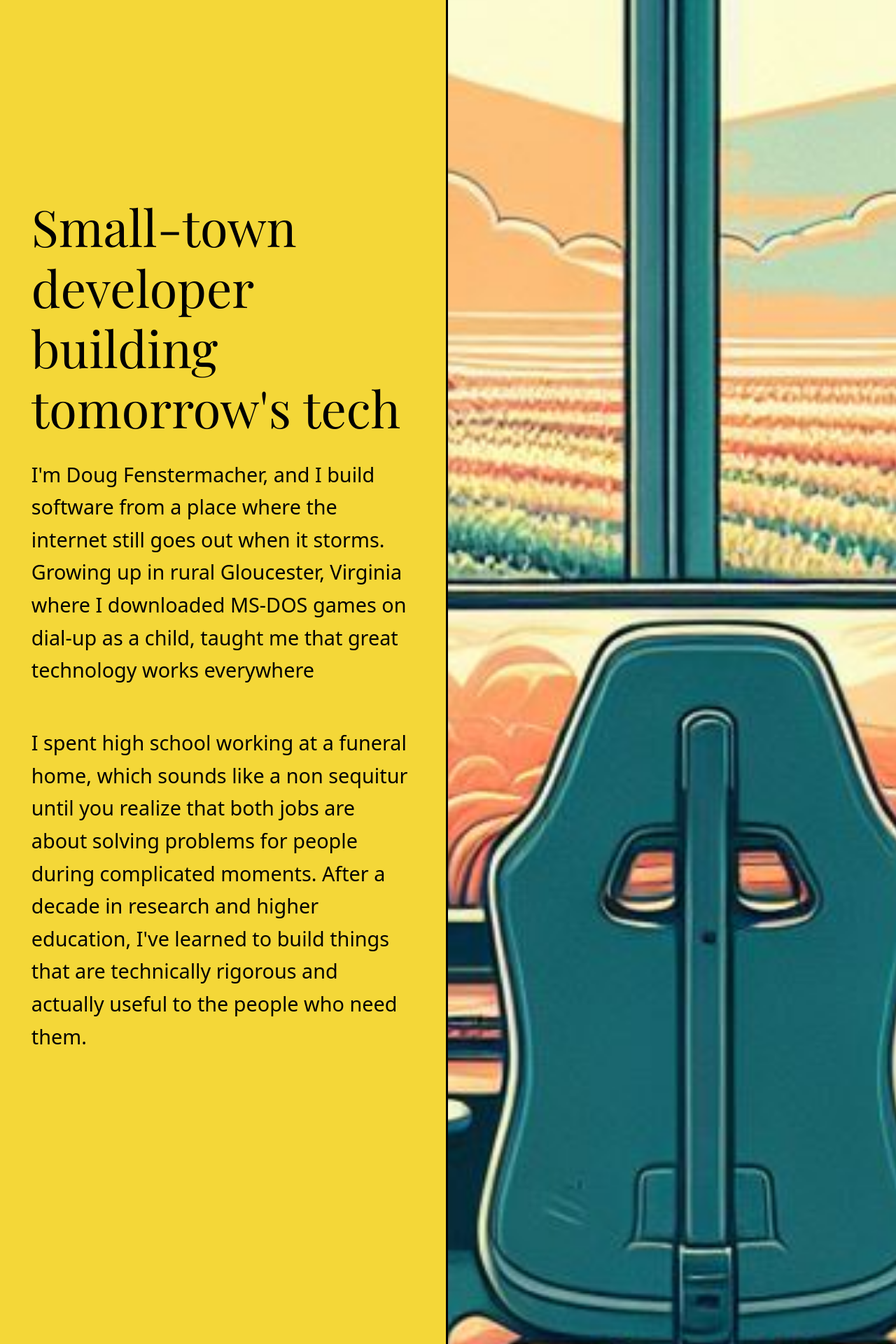
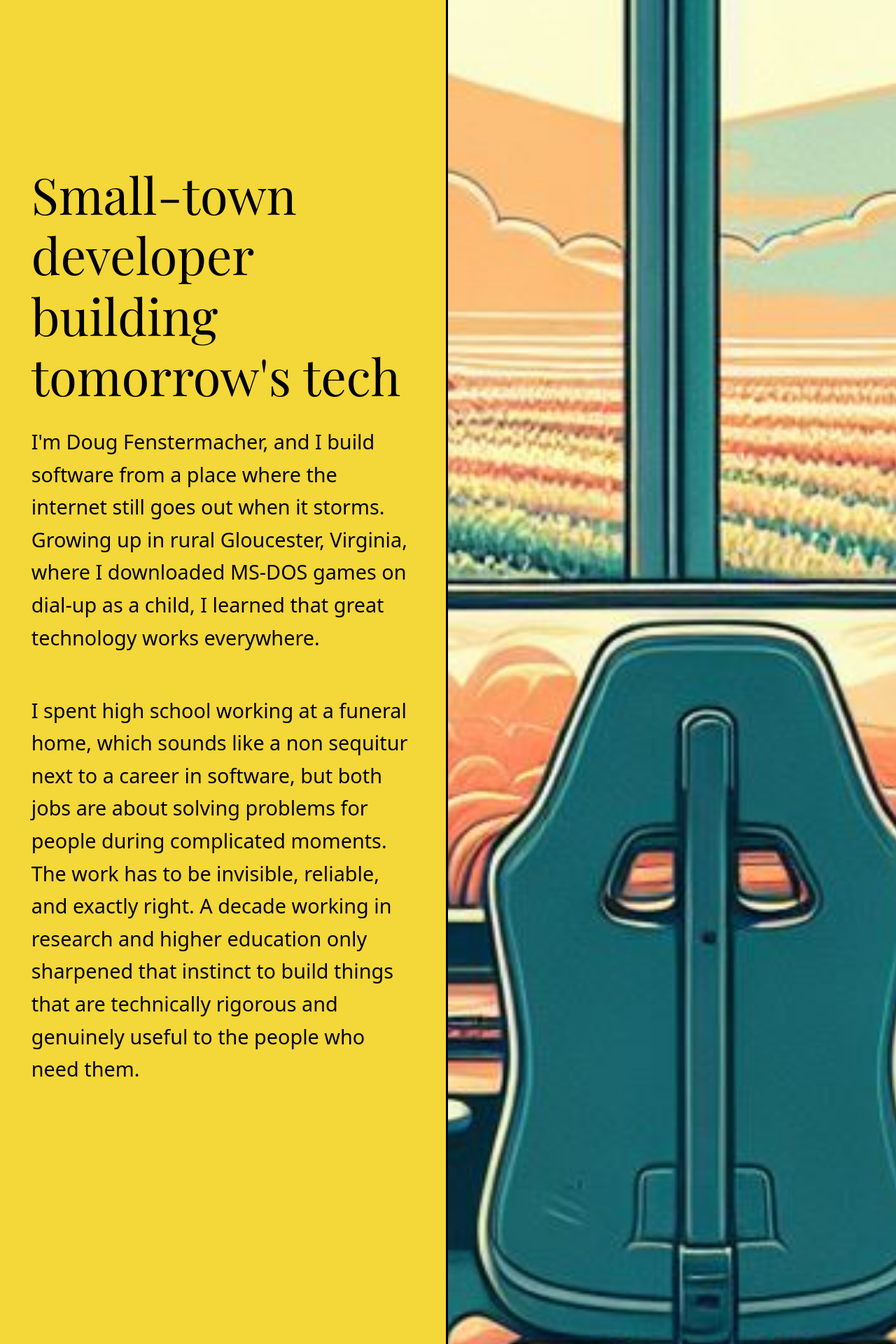
Before and after one commit to dpfens/dpfens.github.io, a Jekyll site: the page built from about.md, in a window 1280 px wide. Shown: the part 1055-2975 px from the top of the page at 70% size. Built offline with Jekyll 4.4.1, drawn with Linux system fonts in a browser that asks for light colours; some web fonts are replaced; some of the changed lines change nothing that is shown; some of the changed text lies outside the part shown.

Commit message:
improved upon the content and fixed some typos/poor grammar

```diff
--- a/about.md
+++ b/about.md
@@ -6,8 +6,8 @@
 <div class="hero bg-orange-3 border-3 border-bottom border-black">
     <div class="hero-left hero-content hero-top d-flex flex-column justify-content-center border-lg-3 border-end-lg border-lg-black py-4 min-vh-50">
         <h1 class="headline">Small-town developer building tomorrow's tech</h1>
-        <p class="tagline">I'm Doug Fenstermacher, and I build software from a place where the internet still goes out when it storms.  Growing up in rural Gloucester, Virginia where I downloaded MS-DOS games on dial-up as a child, taught me that great technology works everywhere</p>
-        <p class="tagline">I spent high school working at a funeral home, which sounds like a non sequitur until you realize that both jobs are about solving problems for people during complicated moments. After a decade in research and higher education, I've learned to build things that are technically rigorous and actually useful to the people who need them.</p>
+        <p class="tagline">I'm Doug Fenstermacher, and I build software from a place where the internet still goes out when it storms.  Growing up in rural Gloucester, Virginia, where I downloaded MS-DOS games on dial-up as a child, I learned that great technology works everywhere.</p>
+        <p class="tagline">I spent high school working at a funeral home, which sounds like a non sequitur next to a career in software, but both jobs are about solving problems for people during complicated moments.  The work has to be invisible, reliable, and exactly right. A decade working in research and higher education only sharpened that instinct to build things that are technically rigorous and genuinely useful to the people who need them.</p>
     </div>
     <div class="hero-right hero-content hero-bottom px-0 pt-0 min-vh-50 h-lg-100">
         <img class="w-100 h-100 object-fit-cover" src="/assets/img/1cdaab4b-605f-4c49-92fb-338f65ddf1b6.jpeg">
@@ -19,17 +19,17 @@
         <img class="w-100 h-100 object-fit-cover" src="/assets/img/53c23ce7-7706-405d-a366-2a5e85e46749.jpg">
     </div>
     <div class="hero-right hero-top hero-content d-flex flex-column justify-content-center pt-3 min-vh-50">
-        <h2 class="headline">Engineering for the other 70%</h2>
-        <p class="tagline">The Tidewater region, like most of rural America, exists in a different technological reality than Silicon Valley assumes. Broadband and cell phone service are not ubiquitous and technical literacy varies dramatically. Rather than disrupting lives to fit technology, effective solutions meet people where they are, adapting to existing rhythms and realities. These aren't just obstacles, they're design constraints that forge better engineering.</p>
-        <p class="tagline">These resource constraints require the same technical rigor I applied to distributed systems and NLP models, but demand software-defined solutions that can be remotely upgraded rather than expecting users on a budget to purchase new hardware. This discipline transforms how we think about impact. When rural students can access MIT courseware on limited connections, when elderly neighbors consult specialists via telehealth, when local businesses reach customers beyond county lines, technology becomes a bridge rather than a barrier. Thoughtful engineering doesn't just solve technical problems; it dismantles the structural disadvantages that separate communities from opportunity.</p>
+        <h2 class="headline">Engineering for the other 20%</h2>
+        <p class="tagline">The Tidewater region, like most of rural America, exists in a different technological reality than Silicon Valley assumes. Broadband and cell phone service are not ubiquitous and technical literacy varies dramatically. Rather than disrupting lives to fit technology, effective solutions meet people where they are, adapting to existing rhythms and realities.</p>
+        <p class="tagline">These resource constraints require the same technical rigor I applied to distributed systems and NLP models, but demand software-defined solutions that can be remotely upgraded rather than expecting users on a budget to purchase new hardware. This discipline transforms how we think about impact. When rural students can access MIT courseware on limited connections, elderly neighbors consult specialists via telehealth, and local businesses reach customers beyond county lines, technology becomes a bridge rather than a barrier. Thoughtful engineering dismantles the structural disadvantages that separate communities from opportunity.</p>
     </div>
 </div>
 
 <div class="row pt-5">
     <div class="col-12 offset-md-2 col-md-8">
         <h2 class="headline text-center">Where Research Meets Resource Reality</h2>
-        <p class="tagline">I've spent ten years in higher education and research. The skills below aren't exhautive, but they are ones where I can walk into a project and deliver value immediately.</p>
-        <p class="tagline">The common thread is that I think in systems. Whether I'm tinkering and when I'm working, I'm asking the same questions: What happens when this breaks? Who has to maintain it? What does this actually cost to run?</p>
+        <p class="tagline">I've spent ten years in higher education and research. The skills below aren't exhaustive, but they are ones where I can walk into a project and deliver value immediately.</p>
+        <p class="tagline">The common thread is that I think in systems. Whether I'm tinkering or working, I'm asking the same questions: What happens when this breaks? Who has to maintain it? What does this actually cost to run?</p>
     </div>
 </div>
 
@@ -65,7 +65,7 @@
 {% include components/panel.html title="Operations Research" content=panelContent extraClassName="bg-purple-2" %}
 
 {% capture panelContent %}
-I've manage Linux web servers across dozens of domains. SSL certificates, partition management, security patches, Docker deployments, load balancing. Disaster recovery plans that actually get tested. Dependable infrastructure without drama.
+I've managed Linux web servers across dozens of domains. SSL certificates, partition management, security patches, Docker deployments, load balancing. Disaster recovery plans that actually get tested. Dependable infrastructure without drama.
 {% endcapture %}
 {% assign panelContent = panelContent | markdownify %}
 {% include components/panel.html title="Server/Cloud Administration" content=panelContent extraClassName="bg-orange-2" %}
@@ -91,7 +91,7 @@
     <div class="hero-right hero-content hero-bottom d-flex flex-column justify-content-center pt-3 min-vh-50">
         <h2 class="headline">Through the Looking Glass of Literature</h2>
         <p class="tagline">I read a lot. Speculative fiction, mostly, alongside the technical papers and textbooks that interest me. Growing up in Tidewater, books were how I learned that other ways of organizing the world existed.</p>
-        <p class="tagline">Le Guin taught me that every system embeds values, whether it admits them or not. Butler showed me how power structures replicate themselves, even in new technologies. Gibson's reminder that "the future is already here, it's just not evenly distributed" feels different when you live in the unevenly-distributed part.</p>
+        <p class="tagline">Le Guin taught me that every system embeds values, whether it admits them or not. Butler showed me how power structures replicate themselves, even in new technologies. Gibson's reminder that <q>the future is already here, it's just not very evenly distributed</q> feels different when you live in the unevenly-distributed part.</p>
         <p class="tagline">This matters for engineering. When you've spent years thinking about how societies might work differently, questioning a system's assumptions becomes second nature. The same instinct that spots a flawed premise in a novel helps me find the unstated assumptions buried in a codebase.</p>
     </div>
 </div>
@@ -100,8 +100,9 @@
 <div class="hero bg-red-2 border-3 border-bottom border-black">
     <div class="hero-left hero-content hero-top d-flex flex-column justify-content-center border-lg-3 border-end-lg border-lg-black py-4 px-5 min-vh-50">
         <h2 class="headline">The Long Run Home</h2>
-        <p class="tagline">I run the same routes I trained on in high school, back when I was competitive enough to run Division I in college. There's a particular clarity in covering familiar ground with a decade of distance from it.</p>
-        <p class="tagline">Long-distance running and system architecture ask for the same thing: patience. Both reward thinking in longer cycles than most people find comfortable. The work that matters rarely looks impressive in the moment.</p>
+        <p class="tagline">I run the same routes I trained on in high school, back when I was competitive enough to run Division I in college. There's a particular clarity in covering familiar ground with a decade of distance from it. Long-distance running and system architecture are not so different as they look. Each is built slowly, in long seasons, on foundations laid before the work is seen.</p>
+        <p class="tagline">The night before a race I would feel pretty calm...serene even. The race was the culmination of the workouts and the recoveries of the weeks and months before. The same was true of everyone on the line. I (like everyone else) wanted to win, but the outcome had largely been decided already, in the choices we'd made. So there was nothing left to do but run my race.</p>
+        <p class="tagline">Software is similar. Whether a thing turns out simple or complicated is usually the sum of small decisions made long ago. When a feature that seems hard goes in quickly, it's rarely momentary cleverness; it's mostly because the foundation was carefully laid long before in the pieces this new feature rests on. When it fights you, you're paying down a foundation laid carelessly. So the work is never only the work in front of you. It is laying the foundation for the features that, a few months from now, should be simple.</p>
     </div>
     <div class="hero-right hero-content hero-bottom px-0 pt-0 min-vh-50 h-lg-100">
         <img class="w-100 h-100 object-fit-cover" src="/assets/img/e75eeaea-6eb8-4869-81c3-4444517da83d.jpeg">
```
